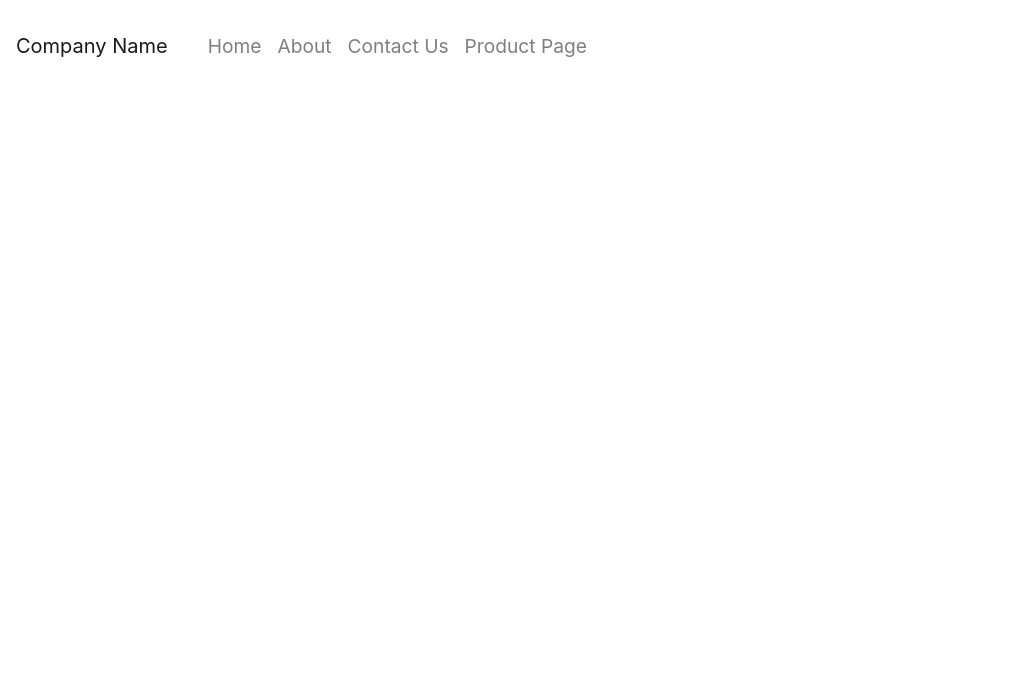
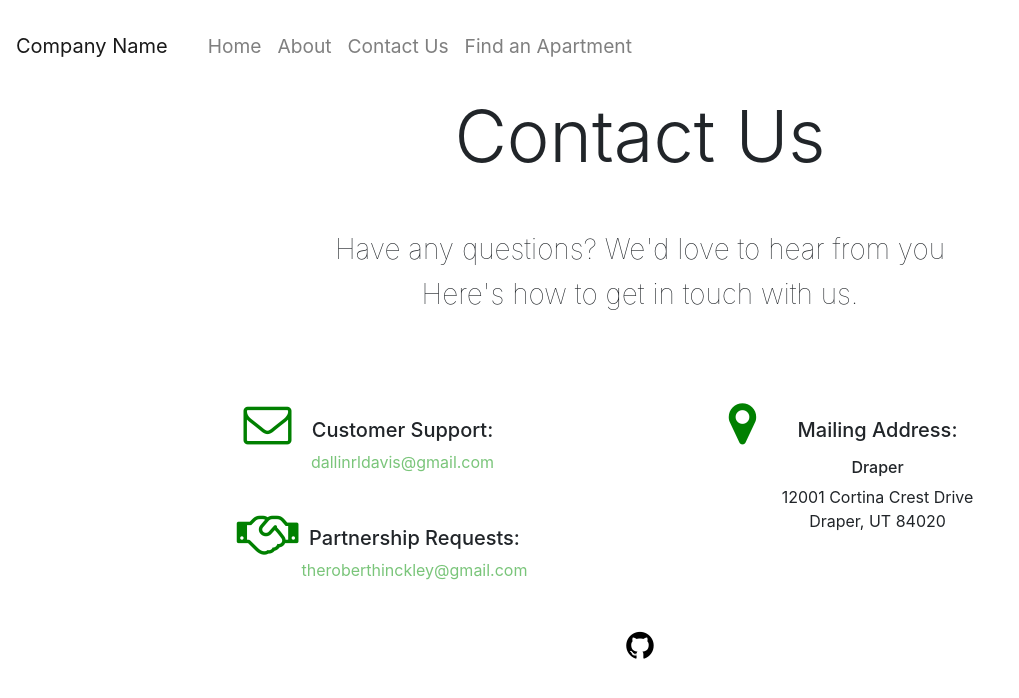
Before and after one commit to rhinck/CS-260_creative_project, a Vue app: page /contact-us in a window 1280 px wide. Shown: the top 698 px of the page, without its empty margins (0-1019 px from the left). Built offline with nearby package versions, Linux system fonts and the light colour scheme.

Commit message:
New Feature: Version #1

```diff
--- a/public/index.html
+++ b/public/index.html
@@ -1,17 +1,23 @@
 <!DOCTYPE html>
 <html lang="en">
+
 <head>
   <meta charset="utf-8">
   <meta http-equiv="X-UA-Compatible" content="IE=edge">
   <meta name="viewport" content="width=device-width,initial-scale=1.0">
   <link rel="icon" href="<%= BASE_URL %>favicon.ico">
+  <!-- Font awesome icons -->
+  <link href="https://cdnjs.cloudflare.com/ajax/libs/font-awesome/4.7.0/css/font-awesome.css" rel="stylesheet" />
   <title><%= htmlWebpackPlugin.options.title %></title>
 </head>
+
 <body>
   <noscript>
-      <strong>We're sorry but <%= htmlWebpackPlugin.options.title %> doesn't work properly without JavaScript enabled. Please enable it to continue.</strong>
+    <strong>We're sorry but <%= htmlWebpackPlugin.options.title %> doesn't work properly without JavaScript enabled.
+      Please enable it to continue.</strong>
   </noscript>
   <div id="app"></div>
   <!-- built files will be auto injected -->
 </body>
+
 </html>
--- a/src/App.vue
+++ b/src/App.vue
@@ -2,6 +2,16 @@
   <div id="app">
     <AppNavbar />
     <router-view></router-view>
+    <!-- // TODO: Make component -->
+    <div class="text-center my-5">
+      <a href="https://github.com/rhinck/CS-260_portfolio" target="_blank"
+        ><i
+          class="fa fa-2x fa-github"
+          aria-hidden="true"
+          style="color: black"
+        ></i
+      ></a>
+    </div>
   </div>
 </template>
 
--- a/src/components/layout/AppNavbar.vue
+++ b/src/components/layout/AppNavbar.vue
@@ -8,8 +8,8 @@
       <b-navbar-nav class="m-3">
         <b-nav-item to="/">Home</b-nav-item>
         <b-nav-item to="/about">About</b-nav-item>
-        <b-nav-item href="#">Contact Us</b-nav-item>
-        <b-nav-item href="#">Product Page</b-nav-item>
+        <b-nav-item to="/contact-us">Contact Us</b-nav-item>
+        <b-nav-item to="/product-page">Find an Apartment</b-nav-item>
       </b-navbar-nav>
 
       <!-- Right aligned nav items -->
--- a/src/router/index.js
+++ b/src/router/index.js
@@ -3,6 +3,8 @@ import VueRouter from "vue-router";
 
 import Home from "@/views/Home/Home.vue";
 import About from "@/views/About/About.vue";
+import ContactUs from "@/views/ContactUs/ContactUs.vue";
+import ProductPage from "@/views/ProductPage/ProductPage.vue";
 
 Vue.use(VueRouter);
 
@@ -16,10 +18,16 @@ const routes = [
     path: "/about",
     name: "About",
     component: About,
-    // route level code-splitting
-    // this generates a separate chunk (about.[hash].js) for this route
-    // which is lazy-loaded when the route is visited.
-    // component: () => import(/* webpackChunkName: "about" */ '../views/About.vue')
+  },
+  {
+    path: "/contact-us",
+    name: "ContactUs",
+    component: ContactUs,
+  },
+  {
+    path: "/product-page",
+    name: "ProductPage",
+    component: ProductPage,
   },
 ];
 
--- a/src/views/About/About.vue
+++ b/src/views/About/About.vue
@@ -5,7 +5,7 @@
     <b-row class="row mt-5">
       <b-col cols="12" md="" class="d-flex justify-content-center px-4">
         <b-img
-          src="@/assets/images/pumped-man.jpg"
+          src="https://images.unsplash.com/photo-1499916078039-922301b0eb9b?ixlib=rb-1.2.1&ixid=eyJhcHBfaWQiOjEyMDd9&auto=format&fit=crop&w=800&q=60"
           fluid
           class="description__image"
         />
@@ -15,7 +15,7 @@
         md="6"
         class="m-1 px-4 d-flex flex-column justify-content-center align-items-center"
       >
-        <h3 class="my-3">Subheader</h3>
+        <h3 class="my-3">Easy to Use</h3>
         <p class="my-4">
           Lorem ipsum dolor sit amet consectetur adipisicing elit. Esse velit
           placeat magnam natus animi earum dolores aliquid quas molestias
@@ -31,7 +31,7 @@
         md="6"
         class="order-1 order-md-0 m-1 d-flex flex-column justify-content-center align-items-center px-4"
       >
-        <h3 class="my-3">Subheader</h3>
+        <h3 class="my-3">Great Prices</h3>
         <p class="my-4">
           Lorem ipsum dolor sit amet consectetur adipisicing elit. Esse velit
           placeat magnam natus animi earum dolores aliquid quas molestias
@@ -45,7 +45,7 @@
         class="order-0 order-md-1 d-flex justify-content-center px-4"
       >
         <b-img
-          src="@/assets/images/pumped-man.jpg"
+          src="https://images.unsplash.com/photo-1522107177-01884fcfa2bb?ixlib=rb-1.2.1&ixid=eyJhcHBfaWQiOjEyMDd9&auto=format&fit=crop&w=800&q=60"
           fluid
           class="description__image"
         />
@@ -55,7 +55,7 @@
     <b-row class="row my-5">
       <b-col cols="12" md="" class="d-flex justify-content-center px-4">
         <b-img
-          src="@/assets/images/pumped-man.jpg"
+          src="https://images.unsplash.com/photo-1565038941323-e5ceac0fcde2?ixlib=rb-1.2.1&ixid=eyJhcHBfaWQiOjEyMDd9&auto=format&fit=crop&w=800&q=60"
           fluid
           class="description__image"
         />
@@ -65,7 +65,7 @@
         md="6"
         class="m-1 d-flex flex-column justify-content-center align-items-center px-4"
       >
-        <h3 class="my-3">Subheader</h3>
+        <h3 class="my-3">Get out of your contract</h3>
         <p class="my-4">
           Lorem ipsum dolor sit amet consectetur adipisicing elit. Esse velit
           placeat magnam natus animi earum dolores aliquid quas molestias
--- /dev/null
+++ b/src/views/ContactUs/ContactUs.vue
@@ -0,0 +1,79 @@
+<template>
+  <b-container class="text-center">
+    <h1 class="display-3">Contact Us</h1>
+
+    <h3 class="description font-weight-lighter text-center m-5">
+      Have any questions? We'd love to hear from you <br />
+      Here's how to get in touch with us.
+    </h3>
+
+    <b-row class="d-flex justify-content-center">
+      <b-col cols="12" md="5" class=" ">
+        <div>
+          <i
+            class="column__icon fa-3x fa fa-envelope-o"
+            style="color: green"
+            aria-hidden="true"
+          ></i>
+          <h5>Customer Support:</h5>
+          <a href="mailto:dallinrldavis@gmail.com">dallinrldavis@gmail.com</a>
+        </div>
+
+        <div>
+          <i
+            class="column__icon fa-3x fa fa-handshake-o "
+            style="color: green"
+            aria-hidden="true"
+          ></i>
+          <h5 class="ml-4">Partnership Requests:</h5>
+          <a class="ml-4" href="mailto:theroberthinckley@gmail.com"
+            >theroberthinckley@gmail.com</a
+          >
+        </div>
+      </b-col>
+
+      <b-col cols="12" md="5">
+        <div>
+          <i
+            class="column__icon fa-3x fa fa-map-marker"
+            style="color: green"
+            aria-hidden="true"
+          ></i>
+          <h5>Mailing Address:</h5>
+          <h6 class="font nt-weight-lighter mt-3">Draper</h6>
+          <p>
+            12001 Cortina Crest Drive<br />
+            Draper, UT 84020
+          </p>
+        </div>
+      </b-col>
+    </b-row>
+  </b-container>
+</template>
+
+<script>
+export default {};
+</script>
+
+<style scoped>
+a {
+  color: rgb(122, 197, 122);
+}
+
+.column__icon {
+  margin-bottom: 0.3rem;
+}
+
+.description {
+  line-height: 1.6;
+}
+
+@media screen and (min-width: 576px) {
+  .column__icon {
+    position: relative;
+    top: 35px;
+    left: -135px;
+    padding-bottom: 0;
+  }
+}
+</style>
--- a/src/views/Home/Home.vue
+++ b/src/views/Home/Home.vue
@@ -6,11 +6,11 @@
           id="input-1"
           type="email"
           required
-          placeholder="Enter email"
+          placeholder="Find an apartment"
           class="w-50"
         ></b-form-input>
         <b-button class="ml-2">
-          Submit
+          Search
         </b-button>
       </div>
     </b-jumbotron>
@@ -24,7 +24,7 @@
           />
         </b-col>
         <b-col cols="12" md="6" class="m-1">
-          <h3 class="my-3">Subheader</h3>
+          <h3 class="my-3">Find the perfect apartment - today</h3>
           <p class="my-4">
             Lorem ipsum dolor sit amet consectetur adipisicing elit. Esse velit
             placeat magnam natus animi earum dolores aliquid quas molestias
--- /dev/null
+++ b/src/views/ProductPage/ProductPage.vue
@@ -0,0 +1,168 @@
+<template>
+  <div>
+    <!-- Search bar -->
+    <section class="searchbar px-2 w-100">
+      <b-form-input placeholder="Location" class="mx-2"></b-form-input>
+      <b-form-input placeholder="Price" class="mx-2"></b-form-input>
+      <b-form-input placeholder="Keyword" class="mx-2"></b-form-input>
+      <b-button class="mx-2 mt-2 mt-md-0">Search</b-button>
+    </section>
+    <b-row class="mx-1">
+      <b-col cols="12" md="7">
+        <h1 class="text-center my-4">
+          Apartments near you
+        </h1>
+        <b-row>
+          <b-col
+            v-for="(apartment, index) in apartments"
+            :key="index"
+            cols="12"
+            md="4"
+            class="px-2"
+          >
+            <b-card
+              :img-src="apartment.listingImg"
+              img-alt="Image"
+              img-top
+              style="max-width: 20rem;"
+              class="mb-2"
+            >
+              <h4>${{ apartment.price }}</h4>
+
+              <p class="text-secondary font-weight-light">
+                {{ apartment.address.line1 }} <br />
+                {{ apartment.address.line2 }}
+              </p>
+
+              <b-card-text>
+                {{ apartment.description }}
+              </b-card-text>
+
+              <!-- <b-button href="#" variant="primary">Go somewhere</b-button> -->
+            </b-card>
+          </b-col>
+        </b-row>
+      </b-col>
+      <b-col cols="12" md="5" class="mt-1 pr-0">
+        <iframe
+          id="gmap_canvas"
+          src="https://maps.google.com/maps?q=university%20of%20san%20francisco&t=&z=13&ie=UTF8&iwloc=&output=embed"
+          frameborder="0"
+          scrolling="no"
+          marginheight="0"
+          marginwidth="0"
+        ></iframe>
+      </b-col>
+    </b-row>
+    <!-- Apartment grid -->
+    <!-- Map -->
+  </div>
+</template>
+
+<script>
+export default {
+  data: () => ({
+    apartments: [
+      {
+        listingImg:
+          "https://images.unsplash.com/photo-1522708323590-d24dbb6b0267?ixlib=rb-1.2.1&ixid=eyJhcHBfaWQiOjEyMDd9&auto=format&fit=crop&w=1950&q=80",
+        description:
+          "Located in central Provo, the ammenities are one of the biggest selling points of this apartment.",
+        title: "",
+        price: 449,
+        address: {
+          line1: "1234 West East Lane",
+          line2: "Provo, UT 84601",
+        },
+      },
+      {
+        listingImg:
+          "https://images.unsplash.com/photo-1522708323590-d24dbb6b0267?ixlib=rb-1.2.1&ixid=eyJhcHBfaWQiOjEyMDd9&auto=format&fit=crop&w=1950&q=80",
+        description:
+          "Located in central Provo, the ammenities are one of the biggest selling points of this apartment.",
+        title: "",
+        price: 449,
+        address: {
+          line1: "1234 West East Lane",
+          line2: "Provo, UT 84601",
+        },
+      },
+      {
+        listingImg:
+          "https://images.unsplash.com/photo-1522708323590-d24dbb6b0267?ixlib=rb-1.2.1&ixid=eyJhcHBfaWQiOjEyMDd9&auto=format&fit=crop&w=1950&q=80",
+        description:
+          "Located in central Provo, the ammenities are one of the biggest selling points of this apartment.",
+        title: "",
+        price: 449,
+        address: {
+          line1: "1234 West East Lane",
+          line2: "Provo, UT 84601",
+        },
+      },
+      {
+        listingImg:
+          "https://images.unsplash.com/photo-1522708323590-d24dbb6b0267?ixlib=rb-1.2.1&ixid=eyJhcHBfaWQiOjEyMDd9&auto=format&fit=crop&w=1950&q=80",
+        description:
+          "Located in central Provo, the ammenities are one of the biggest selling points of this apartment.",
+        title: "",
+        price: 449,
+        address: {
+          line1: "1234 West East Lane",
+          line2: "Provo, UT 84601",
+        },
+      },
+      {
+        listingImg:
+          "https://images.unsplash.com/photo-1522708323590-d24dbb6b0267?ixlib=rb-1.2.1&ixid=eyJhcHBfaWQiOjEyMDd9&auto=format&fit=crop&w=1950&q=80",
+        description:
+          "Located in central Provo, the ammenities are one of the biggest selling points of this apartment.",
+        title: "",
+        price: 449,
+        address: {
+          line1: "1234 West East Lane",
+          line2: "Provo, UT 84601",
+        },
+      },
+      {
+        listingImg:
+          "https://images.unsplash.com/photo-1522708323590-d24dbb6b0267?ixlib=rb-1.2.1&ixid=eyJhcHBfaWQiOjEyMDd9&auto=format&fit=crop&w=1950&q=80",
+        description:
+          "Located in central Provo, the ammenities are one of the biggest selling points of this apartment.",
+        title: "",
+        price: 449,
+        address: {
+          line1: "1234 West East Lane",
+          line2: "Provo, UT 84601",
+        },
+      },
+    ],
+  }),
+};
+</script>
+
+<style scoped>
+@media screen and (min-width: 576px) {
+  .searchbar {
+    display: flex;
+    flex-direction: row;
+  }
+}
+
+iframe {
+  height: calc(100vh - 130px);
+  width: 100%;
+}
+
+.mapouter {
+  position: relative;
+  text-align: right;
+  height: 100%;
+  width: 100%;
+}
+.gmap_canvas {
+  overflow: hidden;
+  background: none !important;
+  height: 100%;
+  width: 100%;
+}
+</style>
```
Lines whose indentation alone changed are shown as unchanged.
